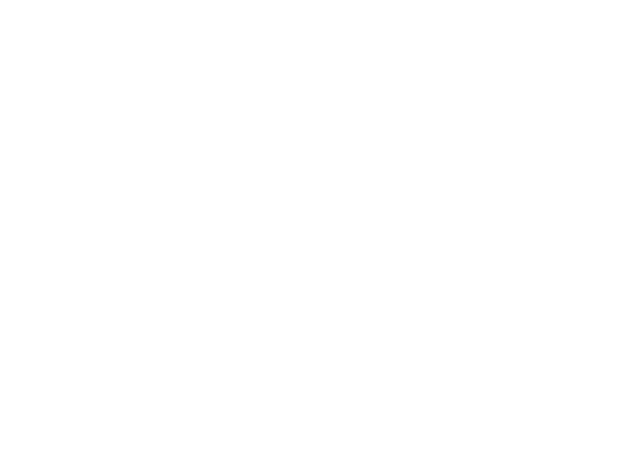
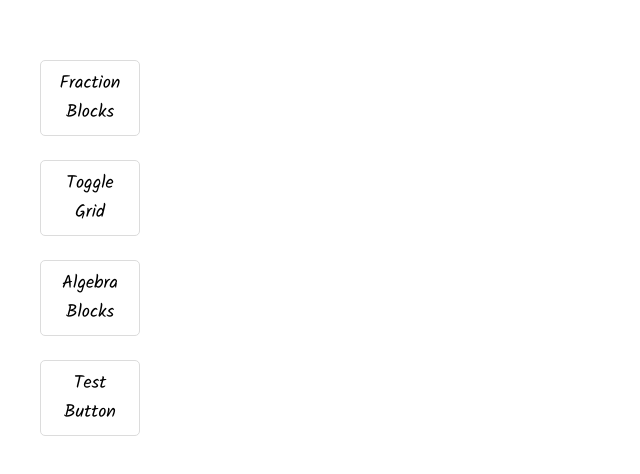
Before and after one commit to jaedoherty/algebra, a React (Create React App) app: page / in a window 1280 px wide. Shown: the part 168-642 px from the top of the page, without its empty margins (0-640 px from the left). Built offline with nearby package versions, Linux system fonts and the light colour scheme.

Commit message:
Add toolbar

```diff
--- a/public/index.html
+++ b/public/index.html
@@ -1,14 +1,12 @@
 <!DOCTYPE html>
 <html lang="en">
+
 <head>
   <meta charset="utf-8" />
   <link rel="icon" href="%PUBLIC_URL%/favicon.ico" />
   <meta name="viewport" content="width=device-width, initial-scale=1" />
   <meta name="theme-color" content="#000000" />
-    <meta
-      name="description"
-      content="Web site created using create-react-app"
-    />
+  <meta name="description" content="Algebra tools for students" />
   <link rel="apple-touch-icon" href="%PUBLIC_URL%/logo192.png" />
   <!--
       manifest.json provides metadata used when your web app is installed on a
@@ -24,8 +22,12 @@
       work correctly both with client-side routing and a non-root public URL.
       Learn how to configure a non-root public URL by running `npm run build`.
     -->
-    <title>React App</title>
+  <title>Algebra</title>
+  <link rel="preconnect" href="https://fonts.googleapis.com">
+  <link rel="preconnect" href="https://fonts.gstatic.com" crossorigin>
+  <link href="https://fonts.googleapis.com/css2?family=Kalam:wght@300;400;700&display=swap" rel="stylesheet">
 </head>
+
 <body>
   <noscript>You need to enable JavaScript to run this app.</noscript>
   <div id="root"></div>
@@ -40,4 +42,5 @@
       To create a production bundle, use `npm run build` or `yarn build`.
     -->
 </body>
+
 </html>
--- a/src/App.css
+++ b/src/App.css
@@ -1,4 +1,7 @@
 .App {
   text-align: center;
   height: 100vh;
+  font-family: "Kalam", cursive;
+  font-weight: 400;
+  font-style: normal;
 }
--- a/src/App.js
+++ b/src/App.js
@@ -1,9 +1,12 @@
 import Canvas from './components/Canvas/Canvas';
+import Toolbar from './components/Toolbar/Toolbar'
+
 import './App.css';
 
 function App() {
   return (
     <div className="App">
+      <Toolbar />
       <Canvas />
     </div>
   );
--- /dev/null
+++ b/src/components/Toolbar/Toolbar.css
@@ -0,0 +1,6 @@
+.toolbar {
+    position: absolute;
+    left: 0;
+    top: calc(50% - 200px);
+    list-style: none;
+}
--- /dev/null
+++ b/src/components/Toolbar/Toolbar.jsx
@@ -0,0 +1,24 @@
+import ToolbarButton from '../ToolbarButton/ToolbarButton'
+
+import './Toolbar.css'
+
+const Toolbar = (props) => {
+    return (
+        <menu className='toolbar'>
+            <li>
+                <ToolbarButton name="Fraction Blocks" color="blue" />
+            </li>
+            <li>
+                <ToolbarButton name="Toggle Grid" color="green" />
+            </li>
+            <li>
+                <ToolbarButton name="Algebra Blocks" color="red" />
+            </li>
+            <li>
+                <ToolbarButton name="Test Button" color="yellow" />
+            </li>
+        </menu>
+    )
+}
+
+export default Toolbar;
--- /dev/null
+++ b/src/components/ToolbarButton/ToolbarButton.css
@@ -0,0 +1,31 @@
+.toolbar-button {
+    background: none;
+    border: 1px solid gainsboro;
+    border-radius: 5px;
+    padding: 8px 16px;
+    margin: 12px 0;
+    font-size: 18px;
+    font-family: inherit;
+    cursor: pointer;
+    width: 100px;
+}
+
+.blue-button:hover {
+    border-color: #3498db;
+    background-color: #ebf5fb;
+}
+
+.green-button:hover {
+    border-color: #2ecc71;
+    background-color: #eafaf1;
+}
+
+.red-button:hover {
+    border-color: #e74c3c;
+    background-color: #fdedec;
+}
+
+.yellow-button:hover {
+    border-color: #f4d03f;
+    background-color: #fef9e7;
+}
--- /dev/null
+++ b/src/components/ToolbarButton/ToolbarButton.jsx
@@ -0,0 +1,7 @@
+import './ToolbarButton.css'
+
+const ToolbarButton = (props) => {
+    return <button className={`toolbar-button ${props.color}-button`}>{props.name}</button>
+}
+
+export default ToolbarButton;
```
Also changed, not shown: 1 other file (tests, documents, lock files or other folders). Lines whose indentation alone changed are shown as unchanged.
